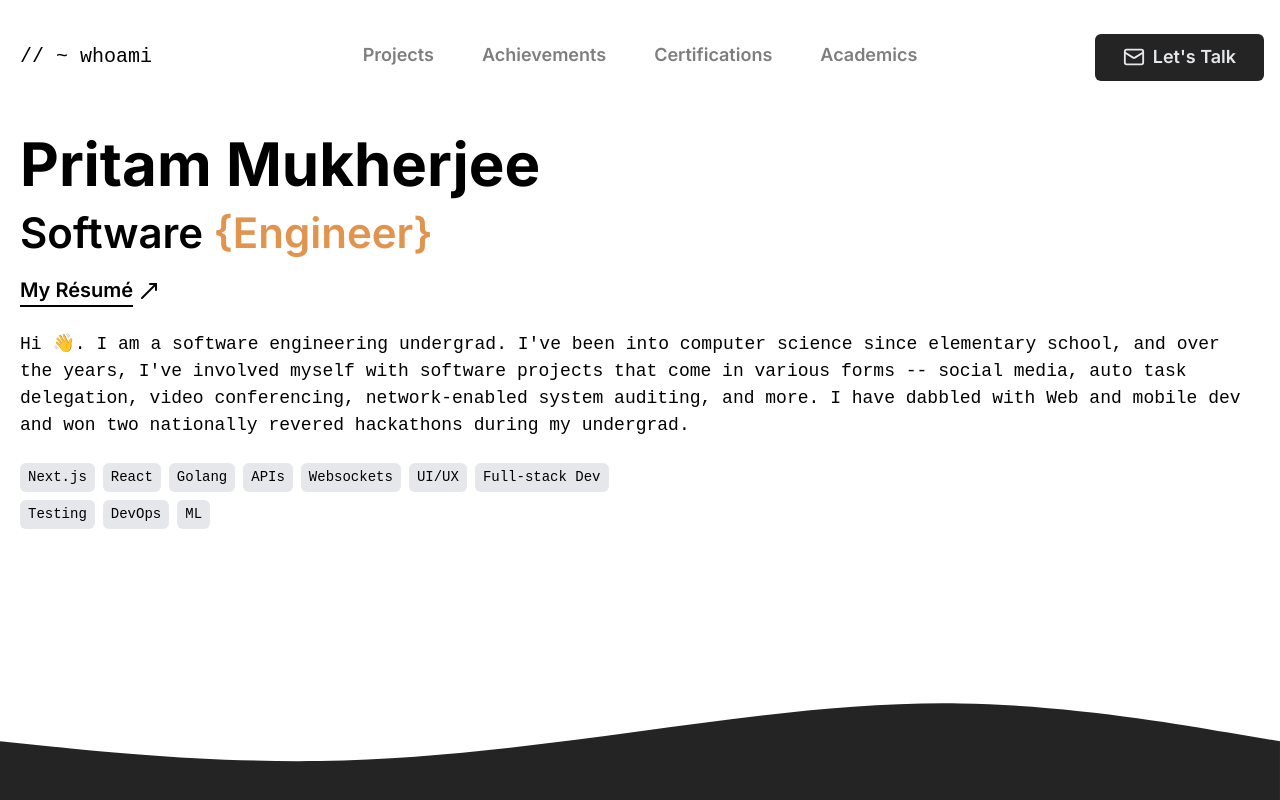
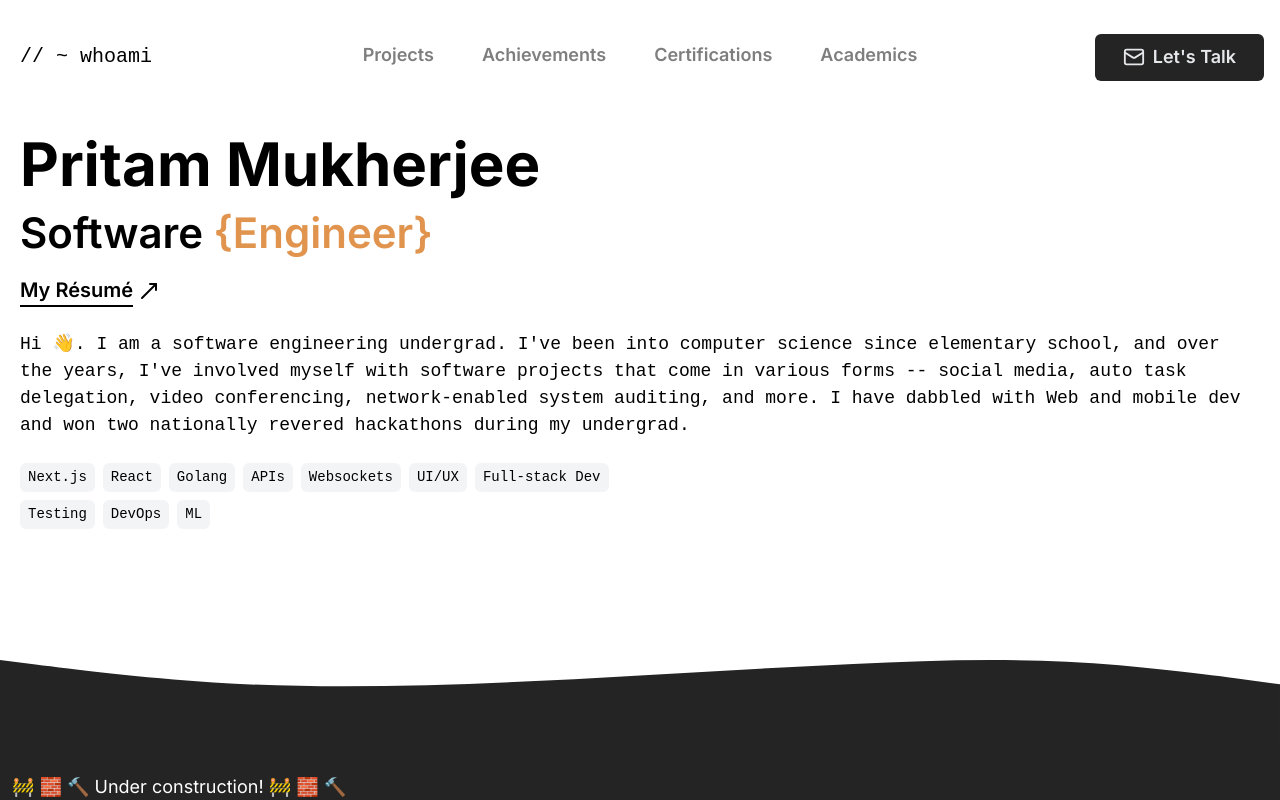
Before and after one commit to magnumxpm/portfolio, a Next.js app: page / in a window 1280 px wide. Shown: the top 800 px of the page. Built offline with nearby package versions, Linux system fonts and the light colour scheme.

Commit message:
Changed the section junction SVG

```diff
--- a/src/app/page.tsx
+++ b/src/app/page.tsx
@@ -56,9 +56,9 @@ export default function Home() {
 			</div>
 
 			<img
-				src="wave-haikei.svg"
+				src="wv_haikei.svg"
 				alt=""
-				className="w-full aspect-[960/200]"
+				className="w-full aspect-[900/100]"
 			/>
 
 			<div className="min-h-screen py-5 text-white bg-dark w-full snap-y snap-start flex justify-center">
--- a/src/components/HeroContent.tsx
+++ b/src/components/HeroContent.tsx
@@ -95,7 +95,7 @@ export default function HeroContent({
 
 function HeroTag({ tag }: { tag: string }) {
 	return (
-		<div className="bg-gray-200 px-2 py-1 rounded-md font-code text-sm sm:text-base_mobile">
+		<div className="bg-gray-100 px-2 py-1 rounded-md font-code text-sm sm:text-base_mobile">
 			{tag}
 		</div>
 	)
```
Also changed, not shown: public/wv_haikei.svg (added).
